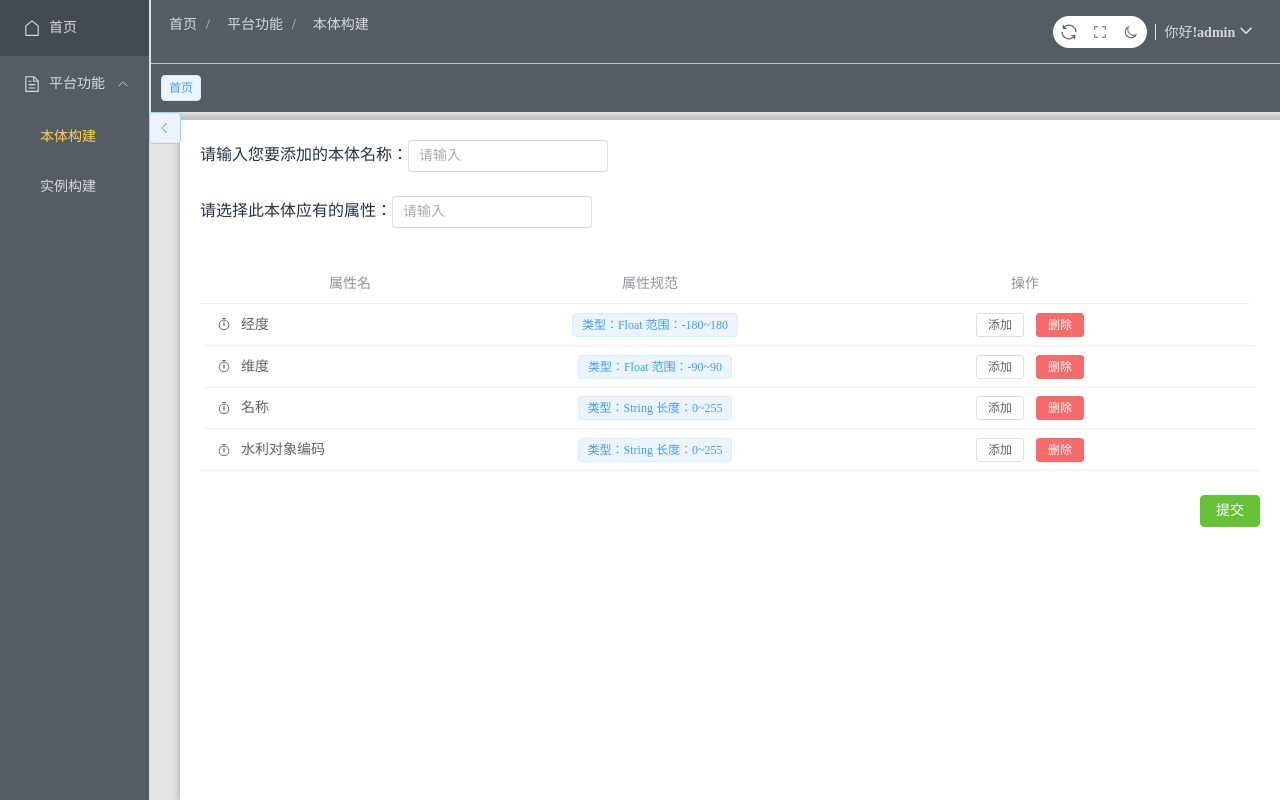
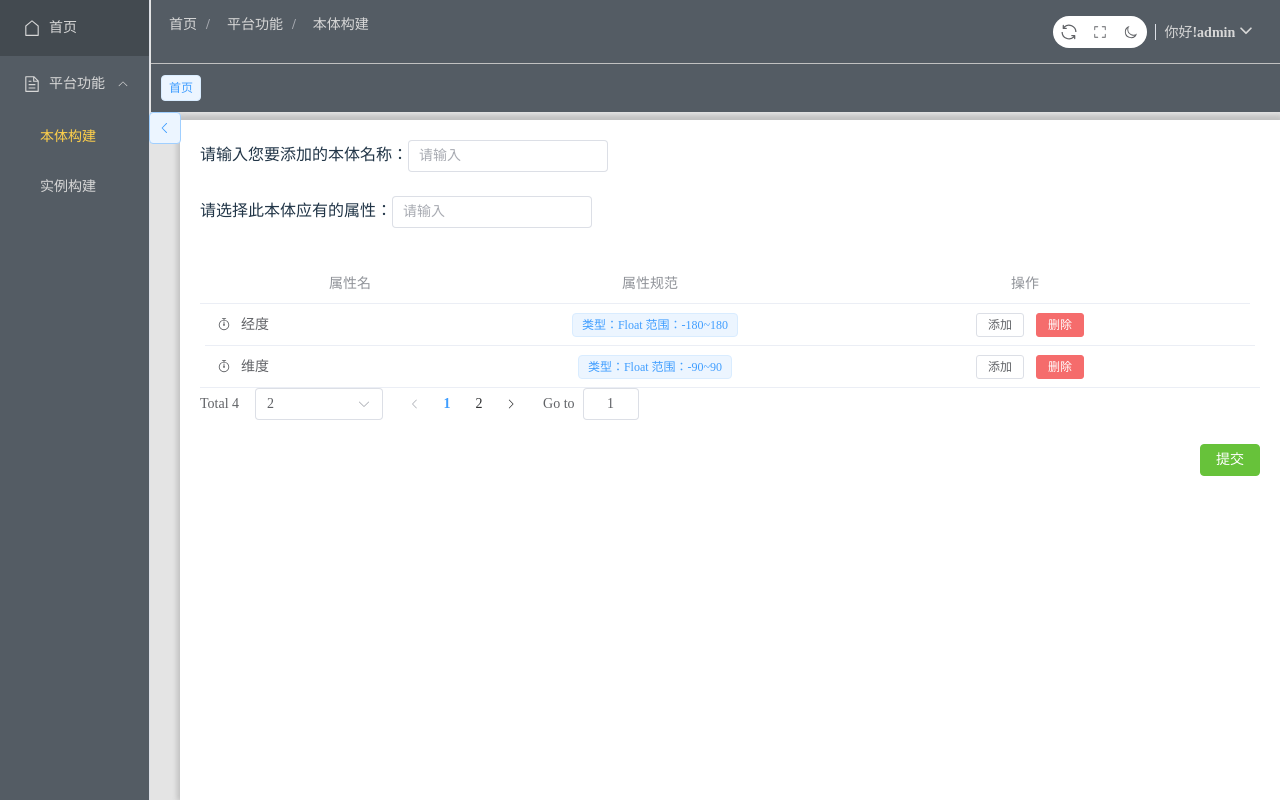
Before and after one commit to Junescara/OntologyTest, a Vue app: page /ontology in a window 1280 px wide. Built offline with nearby package versions, Linux system fonts and the light colour scheme.

Commit message:
表单分页功能添加

```diff
--- a/src/views/system/Ontology.vue
+++ b/src/views/system/Ontology.vue
@@ -1,4 +1,5 @@
 <template>
+
  <div style="width: 200px;height: 100px;">
     请输入您要添加的本体名称：<el-input placeholder="请输入"></el-input><br><br>
       请选择此本体应有的属性：<el-input placeholder="请输入"></el-input>
@@ -6,8 +7,8 @@
 <br>
 
  <div align-items: center>
-  <el-table :data="tableData" style="width: 100%">
-    <el-table-column label="属性名" width="300" align="center">
+  <el-table :data="tableData.slice((currentPage-1)*pageSize,currentPage*pageSize)" style="width: 100%" >
+    <el-table-column  prop="attribute" label="属性名" width="300" align="center">
       <template #default="scope">
         <div style="display: flex; align-items: center">
           <el-icon><timer /></el-icon>
@@ -15,7 +16,7 @@
         </div>
       </template>
     </el-table-column>
-    <el-table-column label="属性规范" width="300" align="center">
+    <el-table-column prop="rule" label="属性规范" width="300" align="center">
       <template #default="scope" >
         <el-popover effect="light" trigger="hover" placement="top" width="auto" align="center">
           <template #default >
@@ -41,7 +42,17 @@
       </template>
     </el-table-column>
   </el-table>
+  <el-pagination align='center'
+   @size-change="handleSizeChange"
+   @current-change="handleCurrentChange"
+   :current-page="currentPage"
+   :page-sizes="[1,5,10,20]"
+   :page-size="pageSize"
+   layout="total, sizes, prev, pager, next, jumper"
+   :total="tableData.length">
+</el-pagination>
  </div>
+
 <br>
  <el-row class="mb-6" justify="end">
     <el-button type="success" >提交</el-button>
@@ -49,27 +60,13 @@
 </template>
 
 
-<script setup></script>
-<script lang="ts" setup>
-import { ref } from 'vue'
-import { Timer } from '@element-plus/icons-vue'
-
-const input = ref('')
-interface User {
-  attribute: string
-  rule: string
-}
-
-const handleEdit = (index: number, row: User) => {
-  console.log(index, row)
-}
-const handleDelete = (index: number, row: User) => {
-  console.log(index, row)
-}
-
-const tableData: User[] = [
-  {
-    attribute: '经度',
+<script>
+export default {
+            data() {
+                return {
+                    tableData: [
+                        {
+                          attribute: '经度',
     rule: '类型：Float 范围：-180~180',
 
   },
@@ -86,9 +83,27 @@ const tableData: User[] = [
   {
     attribute: '水利对象编码',
     rule: '类型：String 长度：0~255',
-
-  },
-]
+                        },
+                    ],
+                    currentPage: 1, // 当前页码
+                    total: 20, // 总条数
+                    pageSize: 2 // 每页的数据条数
+                };
+            },
+            methods: {
+                //每页条数改变时触发 选择一页显示多少行
+                handleSizeChange(val) {
+                    console.log(`每页 ${val} 条`);
+                    this.currentPage = 1;
+                    this.pageSize = val;
+                },
+                //当前页改变时触发 跳转其他页
+                handleCurrentChange(val) {
+                    console.log(`当前页: ${val}`);
+                    this.currentPage = val;
+                }
+            }
+        };
 </script>
 
 <style lang="scss" scoped></style>
```
